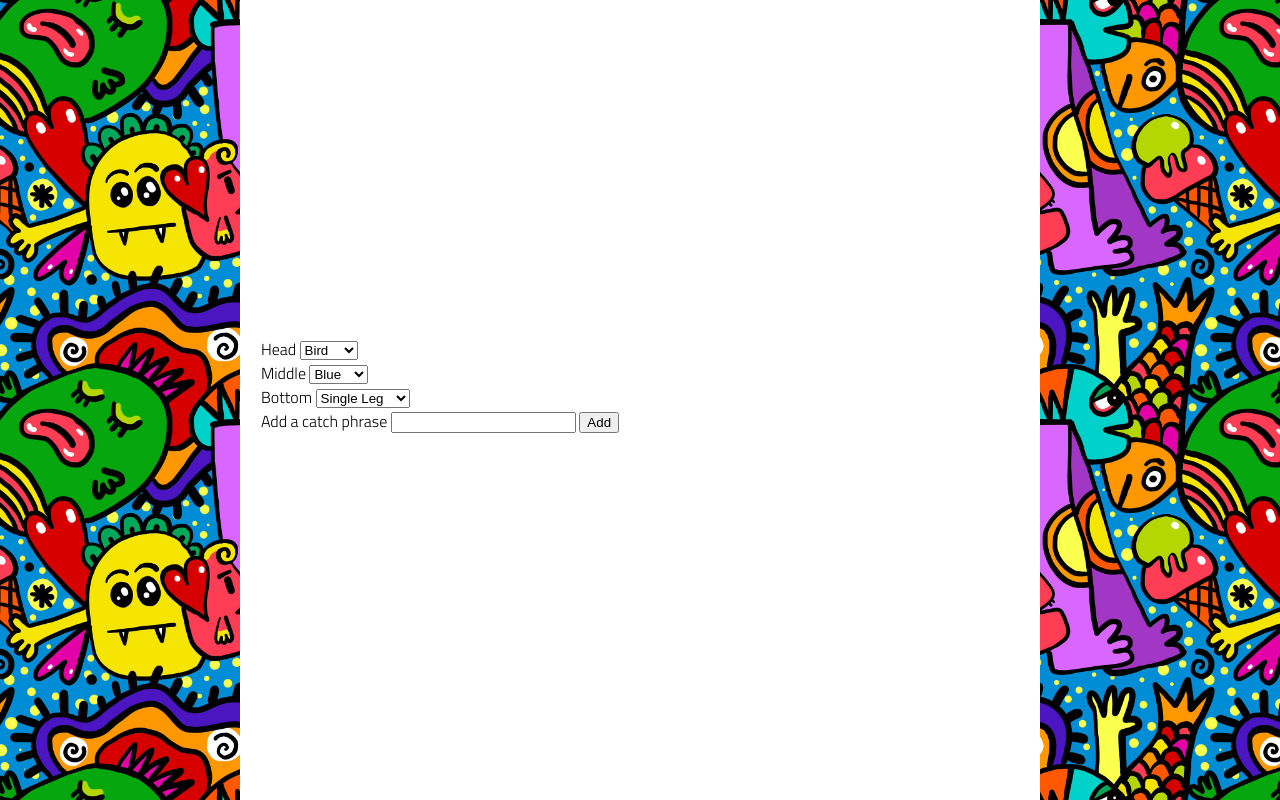
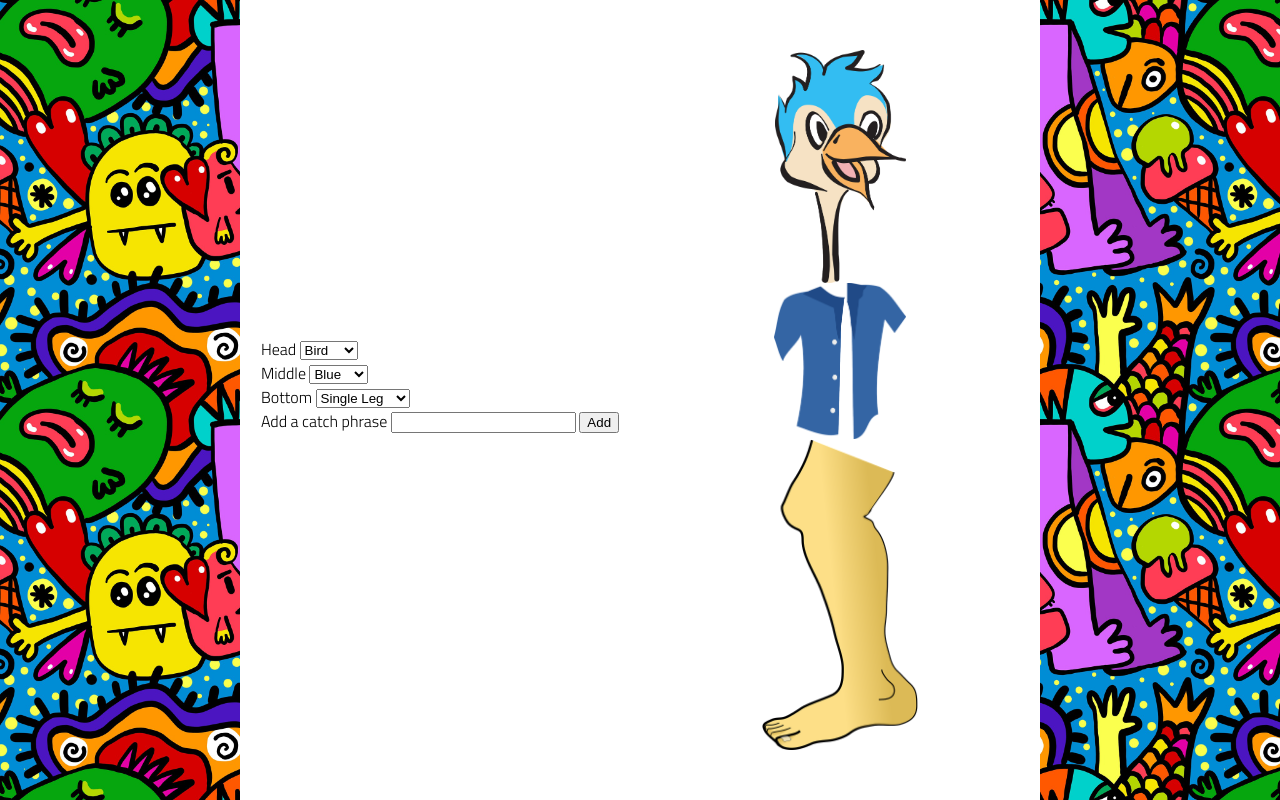
Before and after one commit to briensthomas/character-designer, a plain HTML site: page index.html in a window 1280 px wide. Drawn offline with Linux system fonts and the light colour scheme.

Commit message:
default images show on page load.

```diff
--- a/styles/home.css
+++ b/styles/home.css
@@ -1,9 +1,11 @@
 #head {
-    background-image: 'url(./assets/bird-head.png)';
+    background-image: url('../assets/bird-head.png')
 }
+
 #middle {
-    background-image: 'url(./assets/blue-middle.png)';
+    background-image: url('../assets/blue-middle.png')
 }
+
 #bottom {
-    background-image: 'url(./assets/leg-pants.png)';
+    background-image: url('../assets/leg-pants.png')
 }
```
